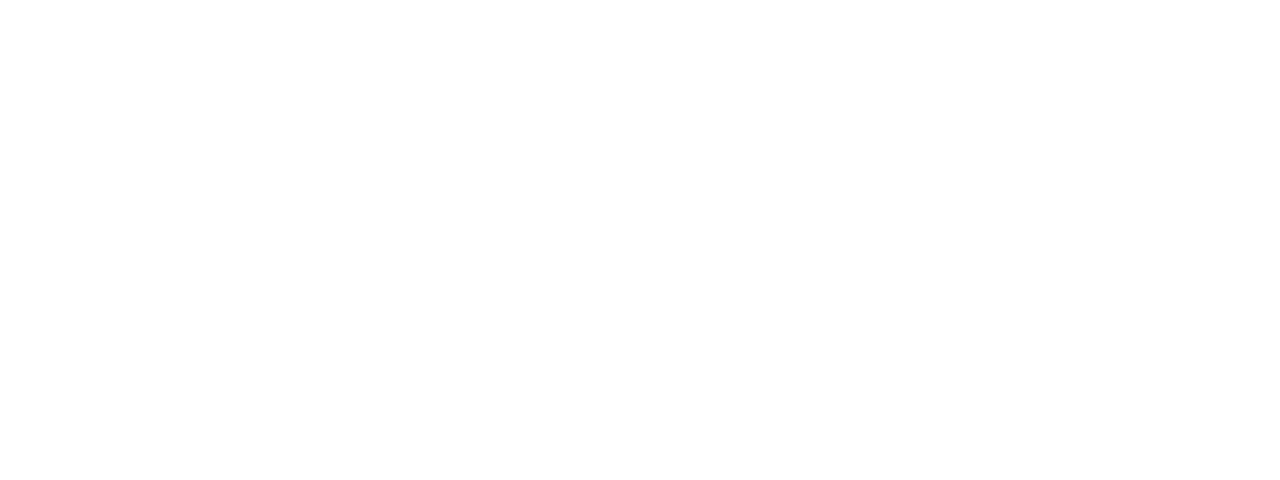
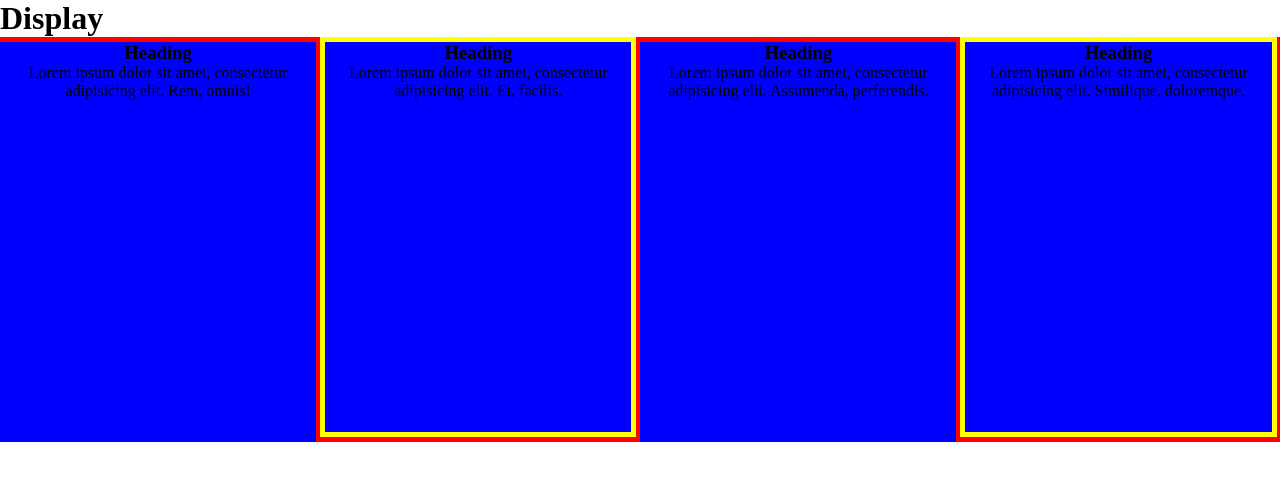
Before and after one commit to SerheievMainacad/SerheievMainacad.github.io, a plain HTML site: page index.html in a window 1280 px wide. Drawn offline with Linux system fonts and the light colour scheme.

Commit message:
display prop

```diff
--- a/css/style.css
+++ b/css/style.css
@@ -0,0 +1,21 @@
+*{
+	margin: 0;
+	padding: 0;
+}
+#wrapper{
+	width: 100%;
+	background-color: red;
+}
+#wrapper div{
+	width: 24.7%;
+	height: 400px;
+	text-align: center;
+	background-color: blue;
+	display: inline-block;
+	box-sizing: border-box;
+}
+#wrapper .block{
+	border-width: 5px;
+	border-style: solid;
+	border-color: yellow;
+}
--- a/index.html
+++ b/index.html
@@ -7,6 +7,26 @@
 </head>
 <body>
 
+	<h1>Display</h1>
+
+	<div id="wrapper">
+		<div>
+			<h3>Heading</h3>
+			<p>Lorem ipsum dolor sit amet, consectetur adipisicing elit. Rem, omnis!</p>
+		</div>
+		<div class="block">
+			<h3>Heading</h3>
+			<p>Lorem ipsum dolor sit amet, consectetur adipisicing elit. Et, facilis.</p>
+		</div>
+		<div>
+			<h3>Heading</h3>
+			<p>Lorem ipsum dolor sit amet, consectetur adipisicing elit. Assumenda, perferendis.</p>
+		</div>
+		<div class="block">
+			<h3>Heading</h3>
+			<p>Lorem ipsum dolor sit amet, consectetur adipisicing elit. Similique, doloremque.</p>
+		</div>
+	</div>
 
 
 
```
